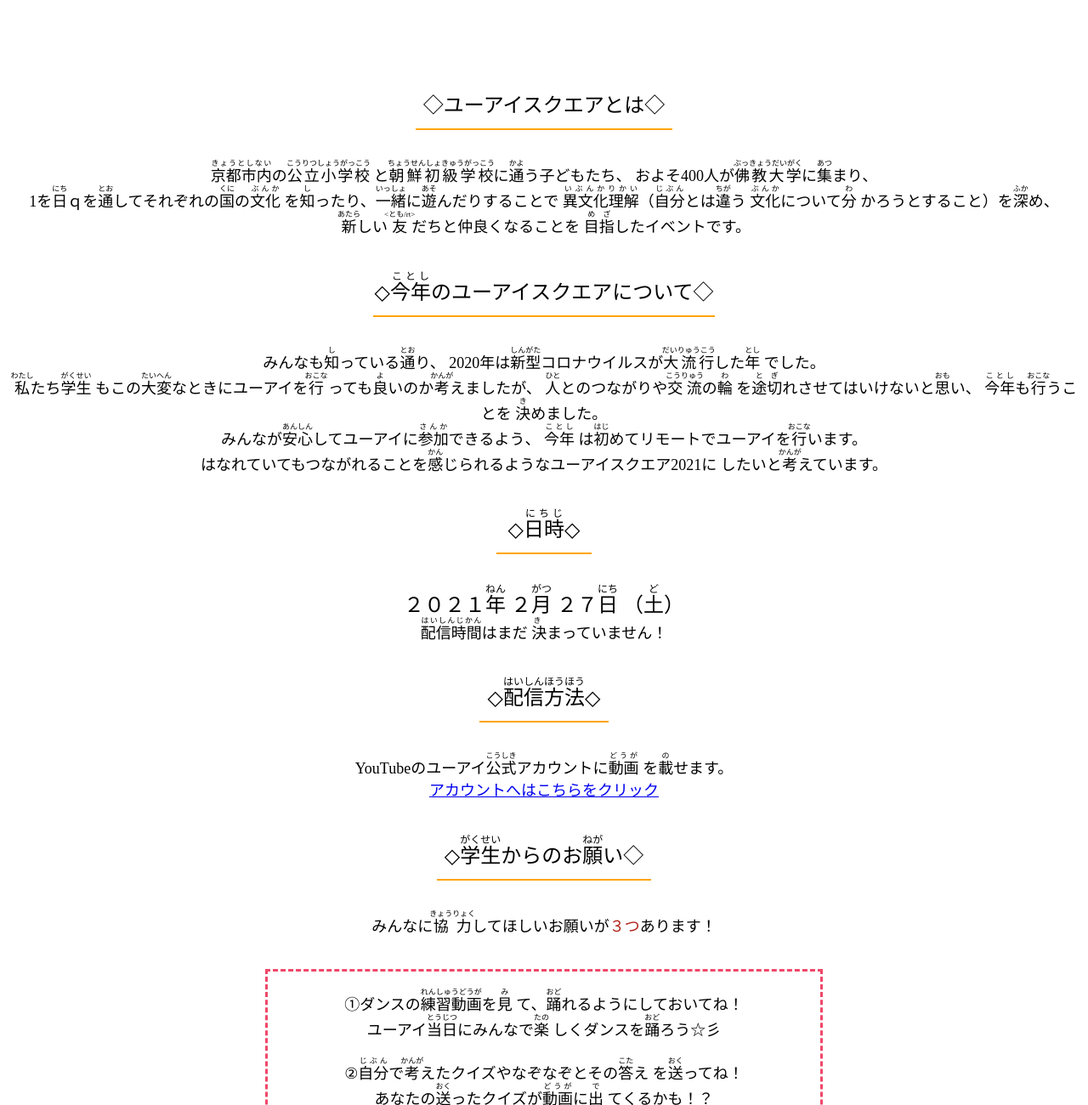
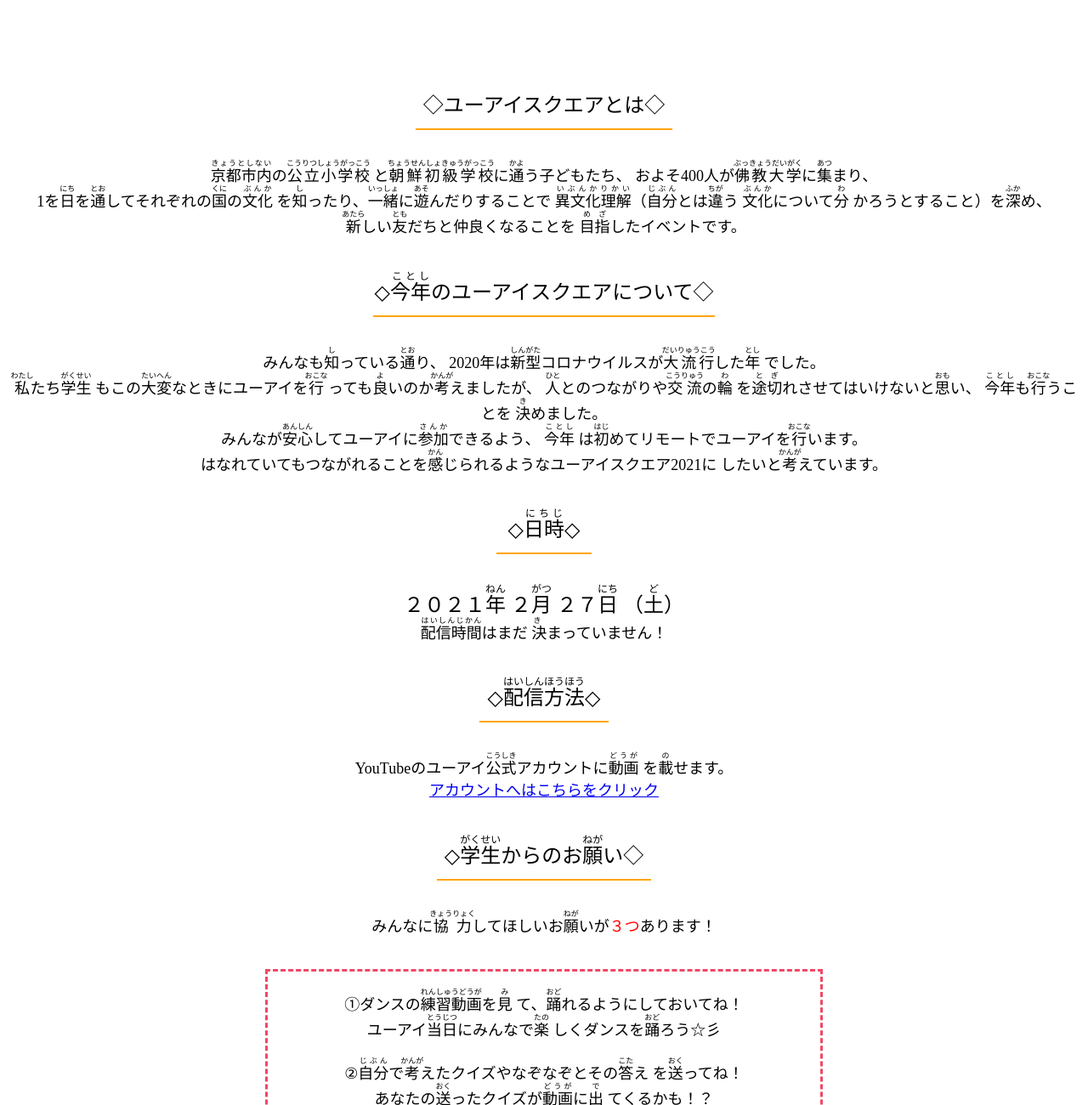
Before and after one commit to youisquare2021/youisquare, a plain HTML site: page index.html in a window 1280 px wide. Shown: the part 659-1959 px from the top of the page at 85% size. Drawn offline with Linux system fonts and the light colour scheme.

Commit message:
Update index.html

```diff
--- a/index.html
+++ b/index.html
@@ -21,13 +21,13 @@ p.a{width:650;border-style:dashed;border-color:#EF4868;}
 と<ruby><rb>朝鮮初級学校</rb><rp>(</rp><rt>ちょうせんしょきゅうがっこう</rt><rp>)</rp></ruby>に<ruby><rb>通</rb><rp>(</rp><rt>かよ</rt><rp>)</rp></ruby>う子どもたち、
 およそ400人が<ruby><rb>佛教大学</rb><rp>(</rp><rt>ぶっきょうだいがく</rt><rp>)</rp></ruby>に<ruby><rb>集</rb><rp>(</rp><rt>あつ</rt><rp>)</rp></ruby>まり、
 <br>
-1を<ruby><rb>日</rb><rp>(</rp><rt>にち</rt><rp>)</rp></ruby>ｑを<ruby><rb>通</rb><rp>(</rp><rt>とお</rt><rp>)</rp></ruby>してそれぞれの<ruby><rb>国</rb><rp>(</rp><rt>くに</rt><rp>)</rp></ruby>の<ruby><rb>文化</rb><rp>(</rp><rt>ぶんか</rt><rp>)</rp></ruby>
+1を<ruby><rb>日</rb><rp>(</rp><rt>にち</rt><rp>)</rp></ruby>を<ruby><rb>通</rb><rp>(</rp><rt>とお</rt><rp>)</rp></ruby>してそれぞれの<ruby><rb>国</rb><rp>(</rp><rt>くに</rt><rp>)</rp></ruby>の<ruby><rb>文化</rb><rp>(</rp><rt>ぶんか</rt><rp>)</rp></ruby>
 を<ruby><rb>知</rb><rp>(</rp><rt>し</rt><rp>)</rp></ruby>ったり、<ruby><rb>一緒</rb><rp>(</rp><rt>いっしょ</rt><rp>)</rp></ruby>に<ruby><rb>遊</rb><rp>(</rp><rt>あそ</rt><rp>)</rp></ruby>んだりすることで
 <ruby><rb>異文化理解</rb><rp>(</rp><rt>いぶんかりかい</rt><rp>)</rp></ruby>（<ruby><rb>自分</rb><rp>(</rp><rt>じぶん</rt><rp>)</rp></ruby>とは<ruby><rb>違</rb><rp>(</rp><rt>ちが</rt><rp>)</rp></ruby>う
 <ruby><rb>文化</rb><rp>(</rp><rt>ぶんか</rt><rp>)</rp></ruby>について<ruby><rb>分</rb><rp>(</rp><rt>わ</rt><rp>)</rp></ruby>
 かろうとすること）を<ruby><rb>深</rb><rp>(</rp><rt>ふか</rt><rp>)</rp></ruby>め、
 <br>
-<ruby><rb>新</rb><rp>(</rp><rt>あたら</rt><rp>)</rp></ruby>しい<ruby><rb>友</rb><rp>(</rp><rt><とも/rt><rp>)</rp></ruby>だちと<ruby><rb>仲良</rb><rp>(</rp><rt></なかよ</rt><rp>)</rp></ruby>くなることを
+<ruby><rb>新</rb><rp>(</rp><rt>あたら</rt><rp>)</rp></ruby>しい<ruby><rb>友</rb><rp>(</rp><rt>とも</rt><rp>)</rp></ruby>だちと<ruby><rb>仲良</rb><rp>(</rp><rt></なかよ</rt><rp>)</rp></ruby>くなることを
 <ruby><rb>目指</rb><rp>(</rp><rt>めざ</rt><rp>)</rp></ruby>したイベントです。
 <br><br><br>
 
@@ -78,7 +78,7 @@ YouTubeのユーアイ<ruby><rb>公式</rb><rp>(</rp><rt>こうしき</rt><rp>)<
 <font size = "5">
 ◇<ruby><rb>学生</rb><rp>(</rp><rt>がくせい</rt><rp>)</rp></ruby>からのお<ruby><rb>願</rb><rp>(</rp><rt>ねが</rt><rp>)</rp></ruby>い◇<hr width = "250"color="orange"><br>
 <font size = "4">
-みんなに<ruby><rb>協力</rb><rp>(</rp><rt>きょうりょく</rt><rp>)</rp></ruby>してほしいお<ruby><rb>願</rb><rp>(</rp><rt></rねがt><rp>)</rp></ruby>いが<font color = "#B1221A">３つ</font>あります！<br><br>
+みんなに<ruby><rb>協力</rb><rp>(</rp><rt>きょうりょく</rt><rp>)</rp></ruby>してほしいお<ruby><rb>願</rb><rp>(</rp><rt>ねが</rt><rp>)</rp></ruby>いが<font color = "red">３つ</font>あります！<br><br>
 <p class="a"><br>
 ①ダンスの<ruby><rb>練習動画</rb><rp>(</rp><rt> れんしゅうどうが</rt><rp>)</rp></ruby>を<ruby><rb>見</rb><rp>(</rp><rt>み</rt><rp>)</rp></ruby>
 て、<ruby><rb>踊</rb><rp>(</rp><rt>おど</rt><rp>)</rp></ruby>れるようにしておいてね！<br>
```
